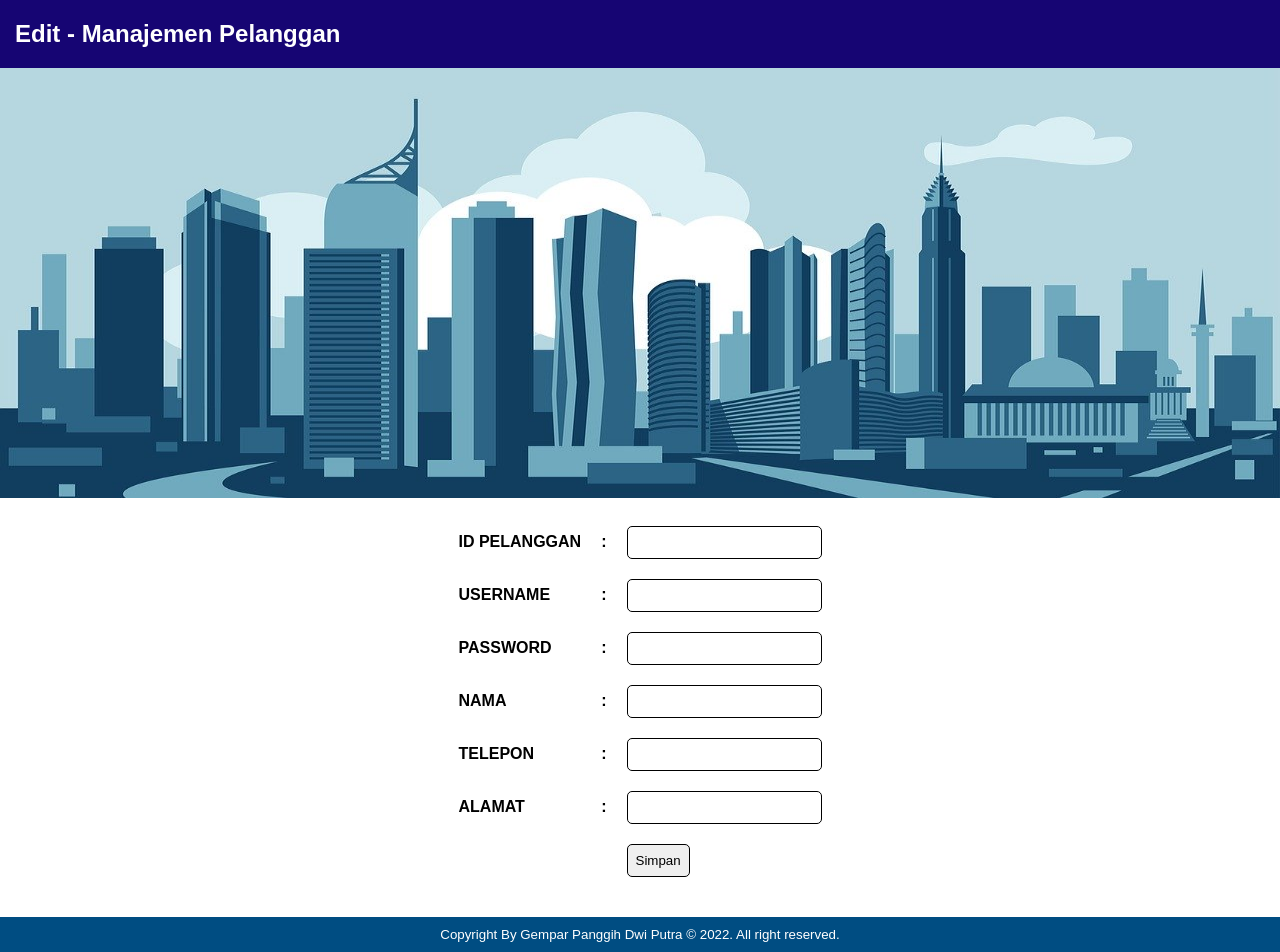
After one commit to rosyanxone/PA_Web_A1, a PHP site: page /user/edituser.php?id=1 in a window 1280 px wide. The commit adds this page. Run offline with PHP 8.4, Linux system fonts and the light colour scheme; data that the repository does not hold is empty.

Commit message:
update crud user san

```diff
--- /dev/null
+++ b/user/edituser.php
@@ -0,0 +1,143 @@
+<?php
+    include '../koneksi.php';
+?>
+
+<!DOCTYPE html>
+<html>
+<head>
+	<title></title>
+	<style type="text/css">
+		body{
+				margin: auto;
+				font-family: arial;
+			}
+
+			.bekgron{
+				width: 100%;
+				overflow: hidden;
+				background: #160573;
+			}
+
+				.bekgron h2{
+					margin-left: 15px;
+					color: white;
+				}
+
+			table{
+				border-collapse: collapse;
+				font-weight: bold;
+			}
+
+
+			input{
+				padding: 8px;
+				border-radius: 5px;
+				border-style: solid;
+				border: 1px solid black;
+			}
+
+			.biru{
+				background: #1387ad;
+			}
+
+			.select{
+				width: 100%;
+				padding: 8px;
+			}
+
+			.img{
+				width: 100%;
+				height: 430px;
+				margin: auto;
+				background: url(../img/kotabiru.jpg);
+				background-size: 100% 100%;
+			}
+
+			.footer{
+				width: 100%;
+				background-color: #004d82;
+				text-align: center;
+				font-size: 10pt;
+				color: white;
+				padding-top: 10px;
+				padding-bottom: 10px;
+				margin-top: 30px;
+			}
+
+			.pointer{
+				cursor: pointer;
+			}
+	</style>
+</head>
+<body>
+	<div class="bekgron">
+	<h2>Edit - Manajemen Pelanggan</h2>
+	</div>
+	<div class="img">
+
+	</div>
+	<br>
+	<?php
+		$id=$_GET['id'];
+		$sql = "SELECT * FROM acun WHERE id ='$id'";
+		$query = mysqli_query($db_link,$sql);
+		$data = mysqli_fetch_array($query);
+	?>
+
+	<form action='aksi_edit_user.php?id=<?php echo "$id"; ?>' method='POST'>
+		<center>
+
+		<table border="0" cellpadding="10">
+			<tr>
+				<td>ID PELANGGAN</td>
+				<td>:</td>
+				<td><input type="number" name="id" id="id" value="<?php echo $data['id'] ?>" readonly></td>
+			</tr>
+
+
+			<tr>
+				<td>USERNAME</td>
+				<td>:</td>
+				<td><input type="text" name="username" id="username" value="<?php echo $data['username'] ?>"></td>
+			</tr>
+
+			<tr>
+				<td>PASSWORD</td>
+				<td>:</td>
+				<td><input type="text" name="password" id="password" value="<?php echo $data['password'] ?>" readonly></td>
+			</tr>
+
+
+			<tr>
+				<td>NAMA</td>
+				<td>:</td>
+				<td><input type="text" name="nama" id="nama" value="<?php echo $data['nama'] ?>"></td>
+			</tr>
+
+			<tr>
+				<td>TELEPON</td>
+				<td>:</td>
+				<td><input type="number" name="telepon" id="telepon" value="<?php echo $data['telepon'] ?>"></td>
+			</tr>
+
+			<tr>
+				<td>ALAMAT</td>
+				<td>:</td>
+				<td><input type="text" name="alamat" id="alamat" value="<?php echo $data['alamat'] ?>"></td>
+			</tr>
+
+			<tr>
+			<td></td>
+			<td></td>
+			<td><input class="pointer" type="submit" value="Simpan"></td>
+		</tr>
+
+		</table>
+		</center>
+	</form>
+
+	<div class="footer">
+		Copyright By Gempar Panggih Dwi Putra &copy; 2022. All right reserved.
+	</div>
+</body>
+</html>
--- a/register.php
+++ b/user/register.php
@@ -1,5 +1,5 @@
 <?php
-    require 'koneksi.php';
+    require '../koneksi.php';
 
     if(isset($_POST['register'])) {
         $username = $_POST['username'];
@@ -51,7 +51,7 @@
     <meta http-equiv="X-UA-Compatible" content="IE=edge">
     <meta name="viewport" content="width=device-width, initial-scale=1.0">
     <title>Registrasi</title>
-    <link rel="stylesheet" type="text/css" href="styles/login.css">
+    <link rel="stylesheet" type="text/css" href="../styles/login.css">
 
     <style>
         .inputan {
@@ -64,7 +64,7 @@
         <h3 class="tulisan_login">LOGIN</h3>
         <form action="" method="post">
         <center>
-            <img src="img/qw.png">
+            <img src="../img/qw.png">
             </center>
             <input type="text" name="nama" id="nama" class="inputan" placeholder="Nama" required>
             <input type="number" name="telepon" id="telepon" class="inputan" placeholder="Telepon" required>
```
Also changed, not shown: index.php (+2 -11 lines), user/aksi_edit_user.php (added, +23 -0 lines), user/bacauser.php (added, +83 -0 lines), user/delete_user.php (added, +13 -0 lines), user/hapuspelanggan.php (added, +13 -0 lines), user/login.php (renamed from login.php, +5 -5 lines).
